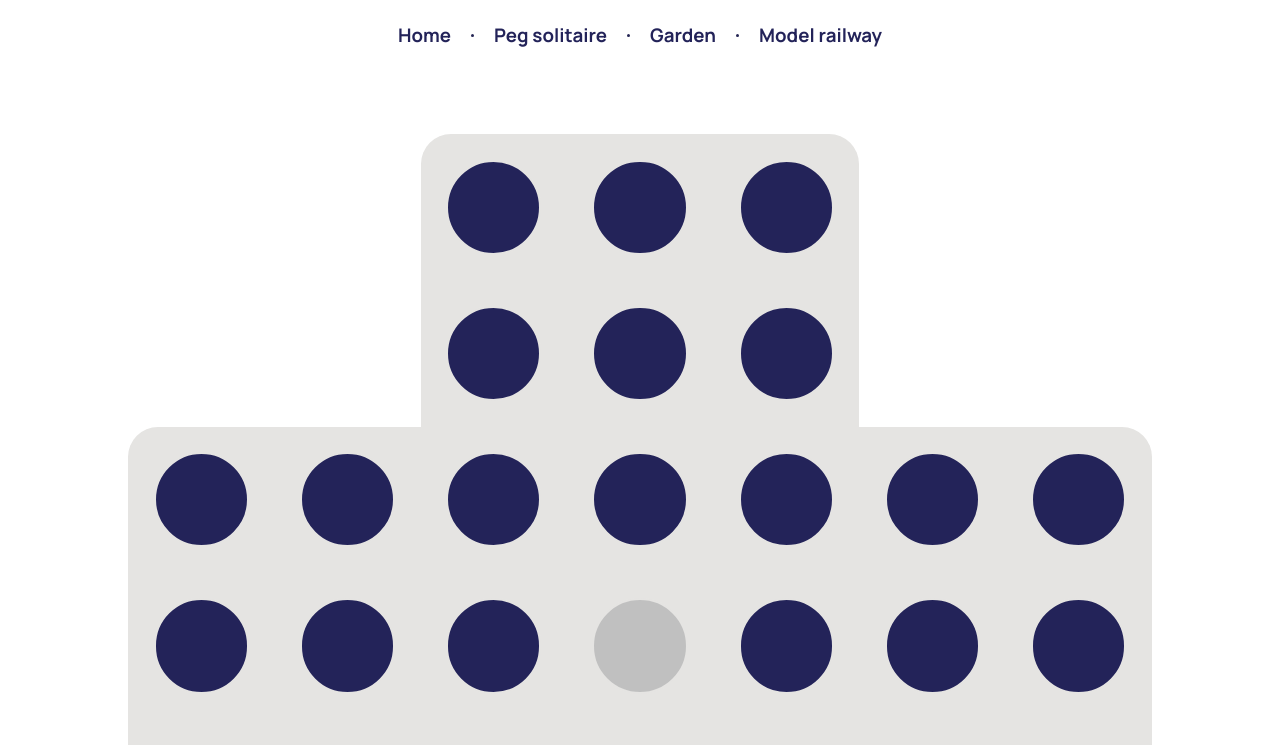
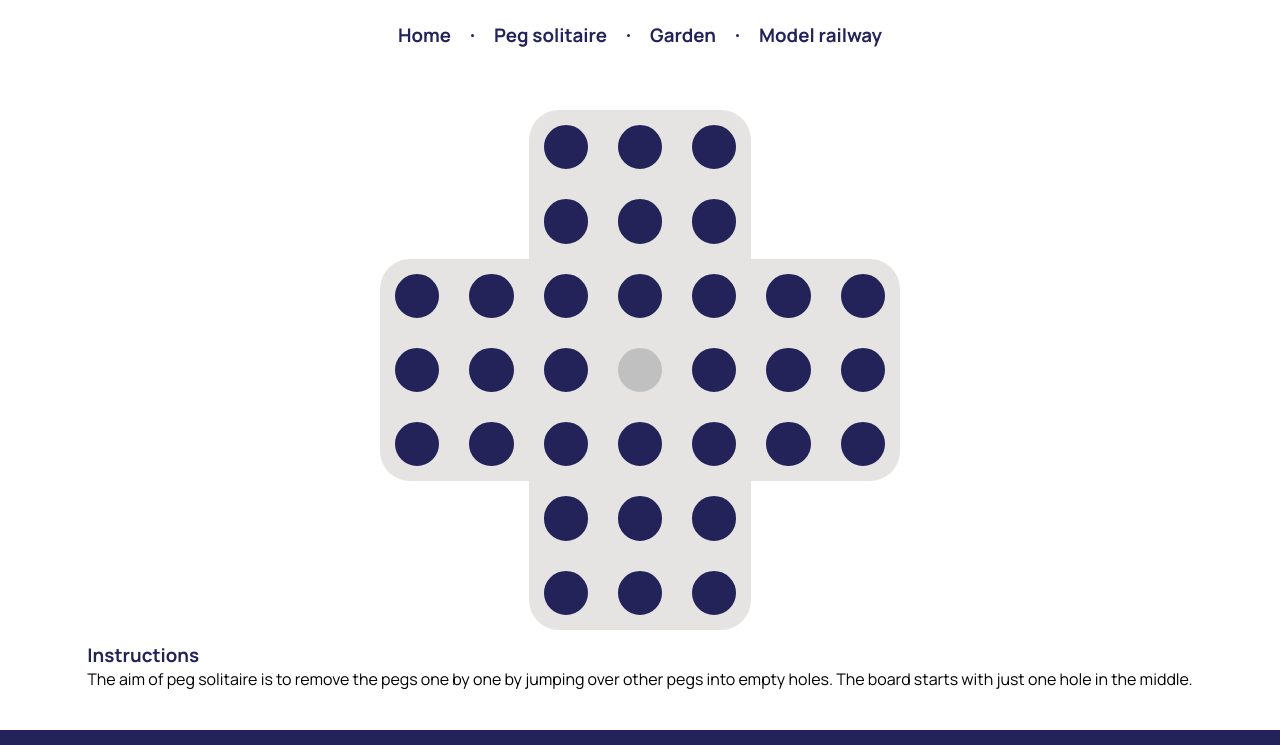
Before and after one commit to JoachimAA/iamjoachim, a React (Vite) app: page /peg-solitaire in a window 1280 px wide. Shown: the top 745 px of the page. Built offline with nearby package versions, Linux system fonts and the light colour scheme.

Commit message:
make peg solitaire onto one page without scroll

```diff
--- a/src/components/games/peg-solitaire/PegSolitaire.tsx
+++ b/src/components/games/peg-solitaire/PegSolitaire.tsx
@@ -19,13 +19,21 @@ const Root = styled("div")({
   display: "flex",
   flexDirection: "column",
   alignItems: "center",
-  gap: "24px",
+  justifyContent: "center",
+  gap: "12px",
+  width: "100%",
+  height: "100%",
+  minHeight: 0,
+  minWidth: 0,
+  boxSizing: "border-box",
 });
 
 const GameBoard = styled("div")({
   display: "grid",
-  gridTemplateColumns: "repeat(7, calc(100% / 7))",
-  gridTemplateRows: "repeat(7, calc(100% / 7))",
-  width: "100%",
+  gridTemplateColumns: "repeat(7, minmax(0, 1fr))",
+  gridTemplateRows: "repeat(7, minmax(0, 1fr))",
+  width: "min(100%, 65dvh)",
+  maxHeight: "100%",
   aspectRatio: "1 / 1",
+  flexShrink: 1,
 });
--- /dev/null
+++ b/src/components/layout/FullscreenPageLayout.tsx
@@ -0,0 +1,41 @@
+import styled from "styled-components";
+import type { JSX } from "react/jsx-runtime";
+import Header from "../header/Header";
+import Footer from "../Footer";
+
+interface FullScreenPageLayoutProps {
+  children: JSX.Element;
+}
+
+export default function FullScreenPageLayout({
+  children,
+}: FullScreenPageLayoutProps) {
+  return (
+    <Layout>
+      <Header />
+      <ContentContainer>{children}</ContentContainer>
+      <Footer />
+    </Layout>
+  );
+}
+
+const Layout = styled("div")({
+  display: "flex",
+  flexDirection: "column",
+  width: "100%",
+  height: "100dvh",
+  boxSizing: "border-box",
+  overflow: "hidden",
+});
+
+const ContentContainer = styled("main")({
+  flex: "1 1 0",
+  minHeight: 0,
+  minWidth: 0,
+  display: "flex",
+  justifyContent: "center",
+  alignItems: "center",
+  padding: "8px 16px",
+  boxSizing: "border-box",
+  overflow: "hidden",
+});
--- a/src/components/PageLayout.tsx
+++ b/src/components/layout/PageLayout.tsx
@@ -1,8 +1,8 @@
-import Header from "./header/Header";
-import Footer from "./Footer";
+import Header from "../header/Header";
+import Footer from "../Footer";
 import styled from "styled-components";
 import type { JSX } from "react/jsx-runtime";
-import { breakpoints } from "../styles/breakpoints";
+import { breakpoints } from "../../styles/breakpoints";
 
 interface PageLayoutProps {
   children: JSX.Element;
--- a/src/pages/PegSolitairePage.tsx
+++ b/src/pages/PegSolitairePage.tsx
@@ -1,21 +1,10 @@
-import styled from "styled-components";
 import PegSolitaire from "../components/games/peg-solitaire/PegSolitaire";
-import PageLayout from "../components/PageLayout";
+import FullScreenPageLayout from "../components/layout/FullscreenPageLayout";
 
 export default function PegSolitairePage() {
   return (
-    <PageLayout>
-      <ContentContainer>
-        <PegSolitaire />
-      </ContentContainer>
-    </PageLayout>
+    <FullScreenPageLayout>
+      <PegSolitaire />
+    </FullScreenPageLayout>
   );
 }
-
-const ContentContainer = styled("div")({
-  display: "flex",
-  justifyContent: "center",
-  flexDirection: "column",
-  alignItems: "center",
-  gap: "24px",
-});
--- a/src/pages/garden/GardenPage.tsx
+++ b/src/pages/garden/GardenPage.tsx
@@ -1,5 +1,5 @@
 import styled from "styled-components";
-import PageLayout from "../../components/PageLayout";
+import PageLayout from "../../components/layout/PageLayout";
 import LandscapingStepsProject from "./LandscapingStepsProject";
 import GrassProject from "./GrassProject";
 import FrontBorderProject from "./FrontBorderProject";
--- a/src/pages/model-railway/ModelRailwayPage.tsx
+++ b/src/pages/model-railway/ModelRailwayPage.tsx
@@ -1,5 +1,5 @@
 import styled from "styled-components";
-import PageLayout from "../../components/PageLayout";
+import PageLayout from "../../components/layout/PageLayout";
 import ModelRailwayProject from "./ModelRailwayProject";
 
 export default function ModelRailwayPage() {
```
